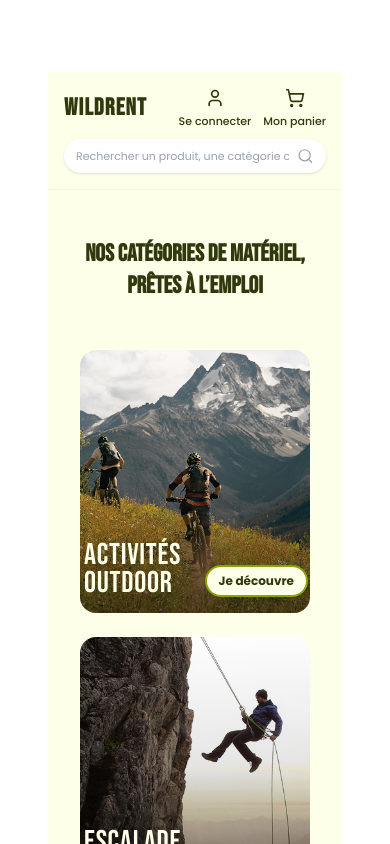
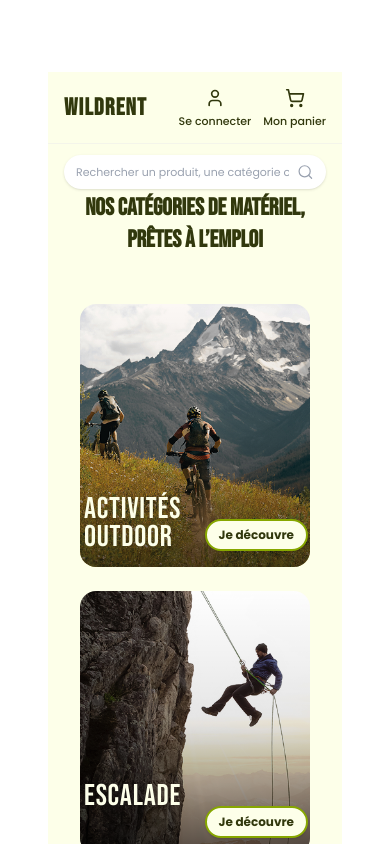
Before and after one commit to WildCodeSchool/2025-03-wns-green-WildRent, a React (Vite) app in the folder frontend/: page / in a window 390 px wide. Shown: the top 844 px of the page. Built offline with nearby package versions, Linux system fonts and the light colour scheme.

Commit message:
style(navbar): move search bar below navbar on mobile as overlay

```diff
--- a/frontend/src/components/Layout/Navbar.tsx
+++ b/frontend/src/components/Layout/Navbar.tsx
@@ -14,7 +14,6 @@ import {
   iconLabel,
 } from "./navbar.styles";
 
-
 export const Navbar: React.FC = () => {
   return (
     <nav className={navbarContainer}>
@@ -25,7 +24,7 @@ export const Navbar: React.FC = () => {
             <span className={logoText}>WILDRENT</span>
           </div>
 
-          {/* Search DESKTOP only */}
+          {/* Search DESKTOP */}
           <div className={searchDesktop}>
             <SearchBar />
           </div>
@@ -41,11 +40,11 @@ export const Navbar: React.FC = () => {
             </button>
           </div>
         </div>
+      </div>
 
-        {/* Search MOBILE only */}
-        <div className={searchMobile}>
-          <SearchBar />
-        </div>
+      {/* Search MOBILE */}
+      <div className={searchMobile}>
+        <SearchBar />
       </div>
     </nav>
   );
--- a/frontend/src/components/Layout/navbar.styles.ts
+++ b/frontend/src/components/Layout/navbar.styles.ts
@@ -1,8 +1,10 @@
 /* ===== Layout ===== */
 export const navbarContainer = `
+  relative
   w-full
   bg-[#fdffe9]
   border-b border-[#e5e7eb]/40
+
 `;
 
 /* ===== Inner wrapper ===== */
@@ -31,18 +33,28 @@ export const logoText = `
   text-[#31380d]
 `;
 
-/* ===== Search ===== */
+/* ===== Search DESKTOP ===== */
 export const searchDesktop = `
-  hidden md:flex
+  hidden lg:flex
   flex-1
   justify-center
   mx-6
 `;
 
+/* ===== Search MOBILE ===== */
 export const searchMobile = `
+  absolute
+  left-1/2
+  -translate-x-1/2
+  top-full
   mt-3
+
+  w-full
+  px-4
+
   flex justify-center
-  md:hidden
+  lg:hidden
+  z-20
 `;
 
 /* ===== Actions ===== */
```
